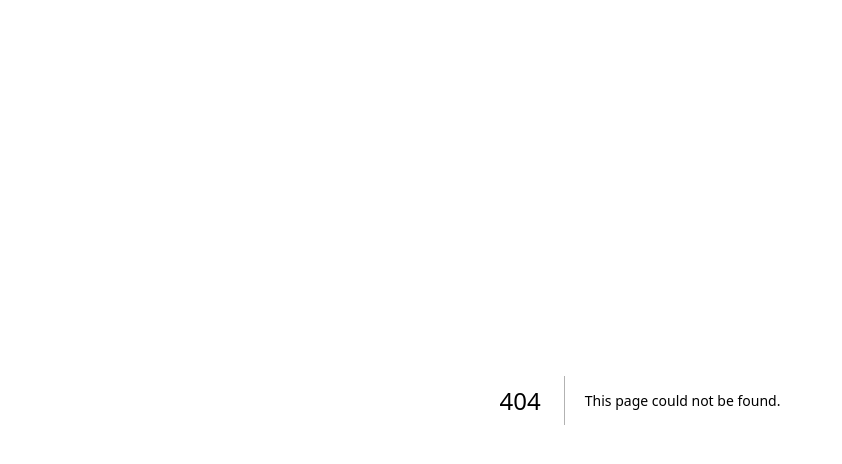
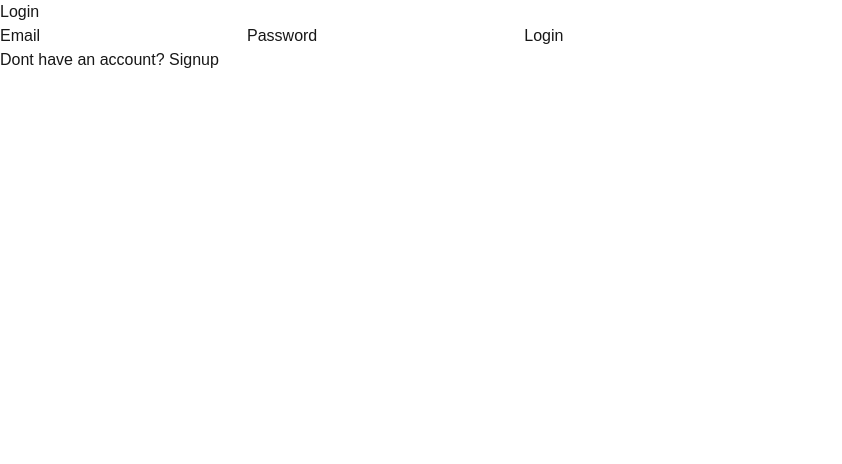
Before and after one commit to Ahmad93r5/Agency-OS, a Next.js app: page /login in a window 1280 px wide. Before the commit this address had no page. Shown: the top 464 px of the page, without its empty margins (0-842 px from the left). Built offline with nearby package versions, Linux system fonts and the light colour scheme.

Commit message:
Implement frontend login page

```diff
--- /dev/null
+++ b/app/login/page.jsx
@@ -0,0 +1,40 @@
+"use client";
+import Link from "next/link";
+import React from "react";
+import { useState } from "react";
+
+
+export default function Login() {
+
+const [email, setEmail] = useState("");
+const [password, setPassword] = useState("");
+
+function handleSubmit(e) {
+  e.preventDefault();
+   fetch("http://127.0.0.1:3001/login", {
+    method: "POST",
+    headers: {
+"Content-Type": "application/json" },
+body: JSON.stringify({ user: { email, password } }),
+  })
+}
+
+
+
+ return (
+ <>
+   <h1>Login</h1>
+   <form  onSubmit={handleSubmit}>
+     <label htmlFor="email">Email</label>
+     <input type="email" value={email} onChange={(e) => setEmail(e.target.value)} id="email" name="email" required />
+     <label htmlFor="password">Password</label>
+     <input type="password" value={password} onChange={(e) => setPassword(e.target.value)} id="password" name="password" required />
+     <button type="submit">Login</button>
+      <p>
+        Dont have an account? <Link href="/signup">Signup</Link>
+      </p>
+   </form>
+ </>
+
+  );
+}
```
Also changed, not shown: app/layout.jsx (renamed from app/layout.js).
